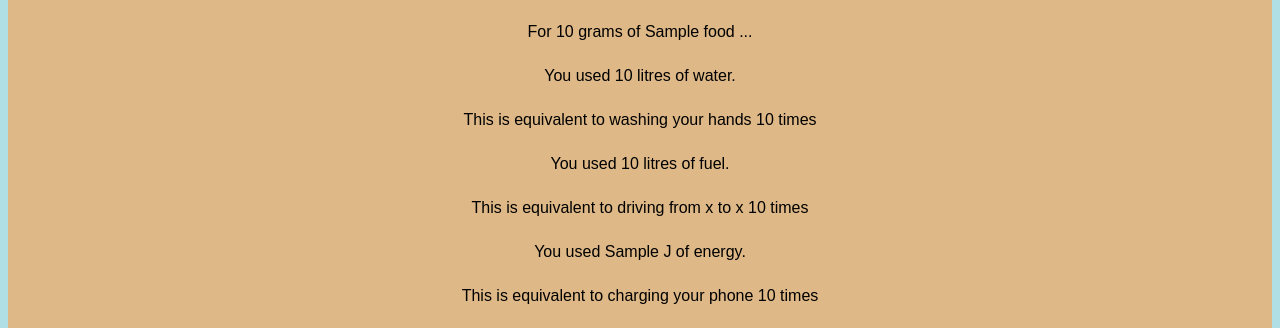
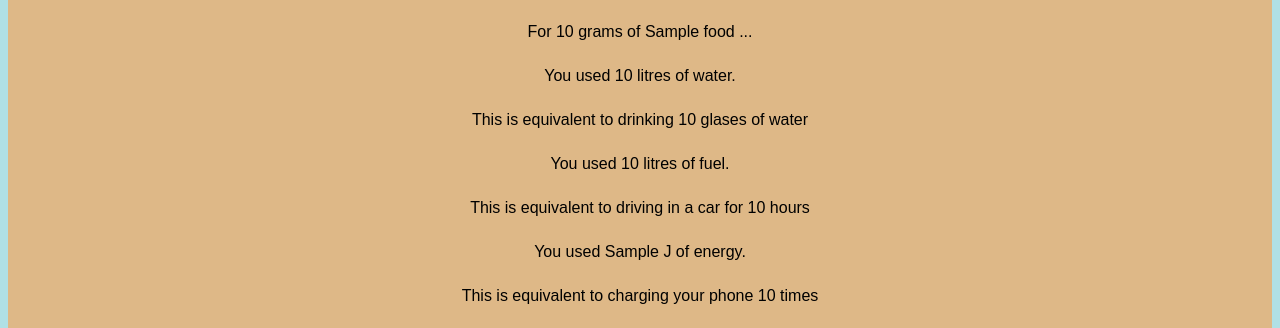
Before and after one commit to emias11/Hackherthon, a Flask app: template templates/homehtml.html in a window 1280 px wide. Shown: the part 296-624 px from the top of the page. Run offline with Flask 2, Linux system fonts and the light colour scheme; the template is opened without the code that fills it: most values are stand-ins (such as "Sample title", 1, 10 or a date in 2020); some libraries are stand-ins or nearby versions.

Commit message:
added final functions

```diff
--- a/main.py
+++ b/main.py
@@ -16,22 +16,36 @@ mysql = MySQL(app)
 @app.route("/", methods=["GET", "POST"])
 def load_app():
 	if request.method == "GET":
-		print(request.args)
 		return render_template("homehtml.html", isithiddenvar='None')
 	if request.method == "POST":
 		weight = request.form["weight"]
-		food = request.form["food"]
+		food = request.form["food"].lower()
 		kilocalories, fuel_used = originscraper.main(weight, food)
-
+		fuel_used = fuel_used * int(weight)/112000000
+		# this accounts for the fact a plane won't just be carrying one banana, it will be carrying a lot of food
+		# takeoff weight of a boeing 747
 		cur = mysql.connection.cursor()
-		#fix this
-		cur.execute(f'''SELECT water, energy FROM table1 WHERE item="{food}"''')
+		# fix thiss
+		cur.execute(f'''SELECT item FROM table1''')
+		items = cur.fetchall()
+		for it in items:
+			str_it = it["item"].lower()
+			if str_it in food:
+				food_query = str_it
+			else:
+				food_query = "Fresh fruit"  # in case not listed in db, this is our backup value for other fresh food
+		cur.execute(f'''SELECT water, energy FROM table1 WHERE item="{food_query}"''')
 		listvals = cur.fetchall()[0]
 		waterperunit = listvals['water']
 		energyperunit = listvals['energy']
 		water_used = waterperunit * kilocalories
 		energy_used = energyperunit * kilocalories
-		return render_template("homehtml.html", water_used=water_used, energy_used=energy_used, fuel_used=fuel_used, isithiddenvar='Block', weight=weight, food=food)
+		waterequivalent = water_used/226.796
+		fuelequivalent = fuel_used/645.12
+		energyequivalent = energy_used/25000
+		return render_template("homehtml.html", water_used=water_used, energy_used=energy_used, fuel_used=fuel_used,
+							   isithiddenvar='Block', weight=weight, food=food, waterequivalent=waterequivalent, fuelequivalent=fuelequivalent, energyequivalent=energyequivalent)
+
 
 def main():
 	app.run(debug=True)
--- a/templates/homehtml.html
+++ b/templates/homehtml.html
@@ -34,9 +34,9 @@
 <div id = "hiddendiv" style="display:{{isithiddenvar}}">
     <p>For {{weight}} grams of {{food}} ...</p>
     <p>You used {{water_used}} litres of water.</p>
-    <p>This is equivalent to washing your hands {{waterequivalent}} times</p>
+    <p>This is equivalent to drinking {{waterequivalent}} glases of water</p>
     <p>You used {{fuel_used}} litres of fuel.</p>
-    <p>This is equivalent to driving from x to x {{fuelequivalent}} times</p>
+    <p>This is equivalent to driving in a car for {{fuelequivalent}} hours</p>
     <p>You used {{energy_used}} J of energy.</p>
     <p>This is equivalent to charging your phone {{energyequivalent}} times</p>
 </div>
```
